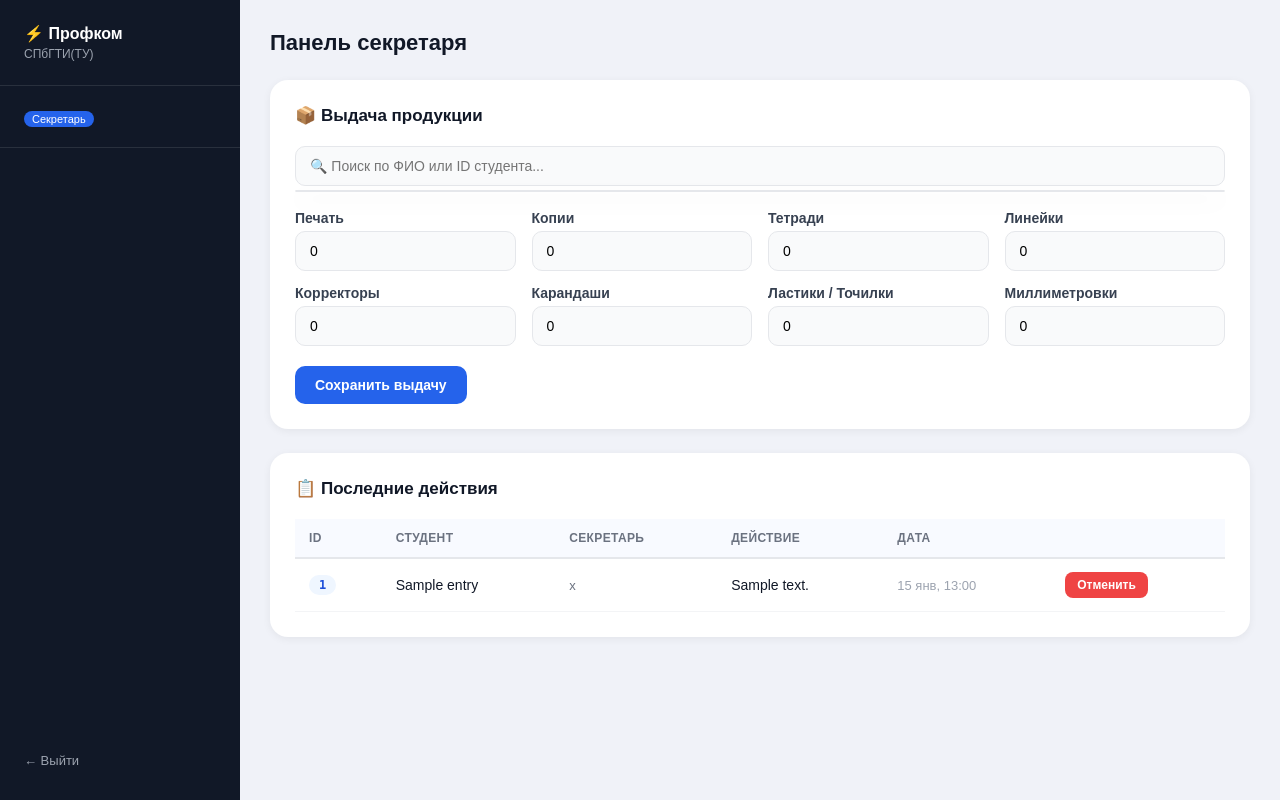
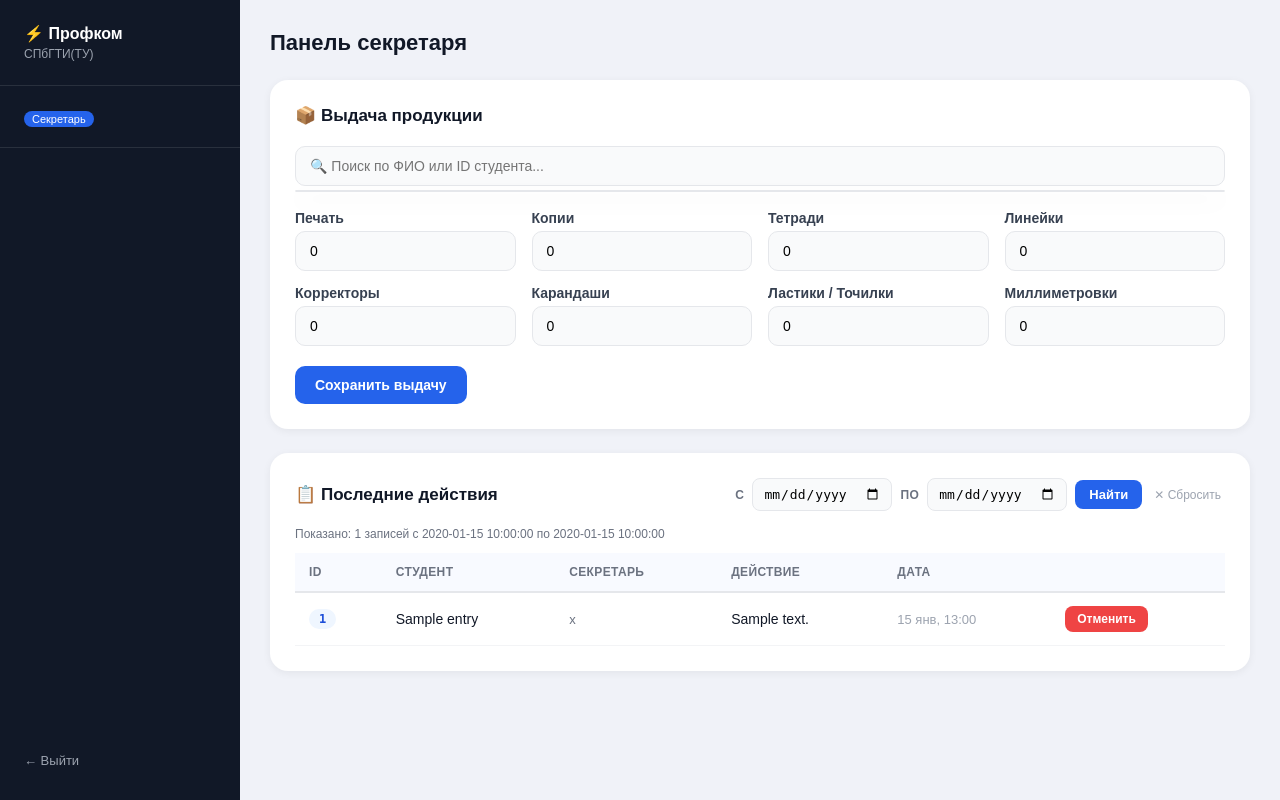
Before and after one commit to hancharegh/profkom-site, a Flask app: template templates/dashboard.html in a window 1280 px wide. Run offline with Flask 3, Linux system fonts and the light colour scheme; the template is opened without the code that fills it: most values are stand-ins (such as "Sample title", 1, 10 or a date in 2020); some libraries are stand-ins or nearby versions.

Commit message:
Фильтр

```diff
--- a/templates/dashboard.html
+++ b/templates/dashboard.html
@@ -495,7 +495,46 @@
 
     <!-- ПОСЛЕДНИЕ ДЕЙСТВИЯ -->
     <div class="card">
-        <h2>📋 Последние действия</h2>
+        <div style="display:flex; align-items:center; justify-content:space-between;
+                    flex-wrap:wrap; gap:12px; margin-bottom:16px;">
+            <h2 style="margin:0;">📋 Последние действия</h2>
+            <form method="GET" action="/dashboard"
+                  style="display:flex; gap:8px; align-items:center; flex-wrap:wrap;">
+                <label style="font-size:12px; color:#6b7280; font-weight:600;
+                              margin:0; text-transform:uppercase; letter-spacing:.04em;">
+                    С
+                </label>
+                <input type="date" name="date_from" value="{{ date_from }}"
+                       style="padding:7px 10px; border-radius:8px; border:1.5px solid #e5e7eb;
+                              font-size:13px; background:#f9fafb; width:140px; margin:0;">
+                <label style="font-size:12px; color:#6b7280; font-weight:600;
+                              margin:0; text-transform:uppercase; letter-spacing:.04em;">
+                    По
+                </label>
+                <input type="date" name="date_to" value="{{ date_to }}"
+                       style="padding:7px 10px; border-radius:8px; border:1.5px solid #e5e7eb;
+                              font-size:13px; background:#f9fafb; width:140px; margin:0;">
+                <button type="submit"
+                        style="padding:7px 14px; font-size:13px; border-radius:8px;">
+                    Найти
+                </button>
+                {% if date_from or date_to %}
+                <a href="/dashboard"
+                   style="font-size:12px; color:#9ca3af; text-decoration:none; padding:7px 4px;">
+                    ✕ Сбросить
+                </a>
+                {% endif %}
+            </form>
+        </div>
+
+        {% if date_from or date_to %}
+        <div style="font-size:12px; color:#6b7280; margin-bottom:12px;">
+            Показано: {{ entries|length }} записей
+            {% if date_from %} с {{ date_from }}{% endif %}
+            {% if date_to %} по {{ date_to }}{% endif %}
+        </div>
+        {% endif %}
+
         <div style="overflow-x:auto;">
             <table>
                 <thead>
@@ -608,6 +647,7 @@
 
     window.nextGif = nextGif;
     nextGif();
+    setInterval(nextGif, 8000);
 })();
 </script>
 {% endif %}
@@ -639,6 +679,7 @@
 
     window.nextGif = nextGif;
     nextGif();
+    setInterval(nextGif, 8000);
 })();
 </script>
 {% endif %}
```
